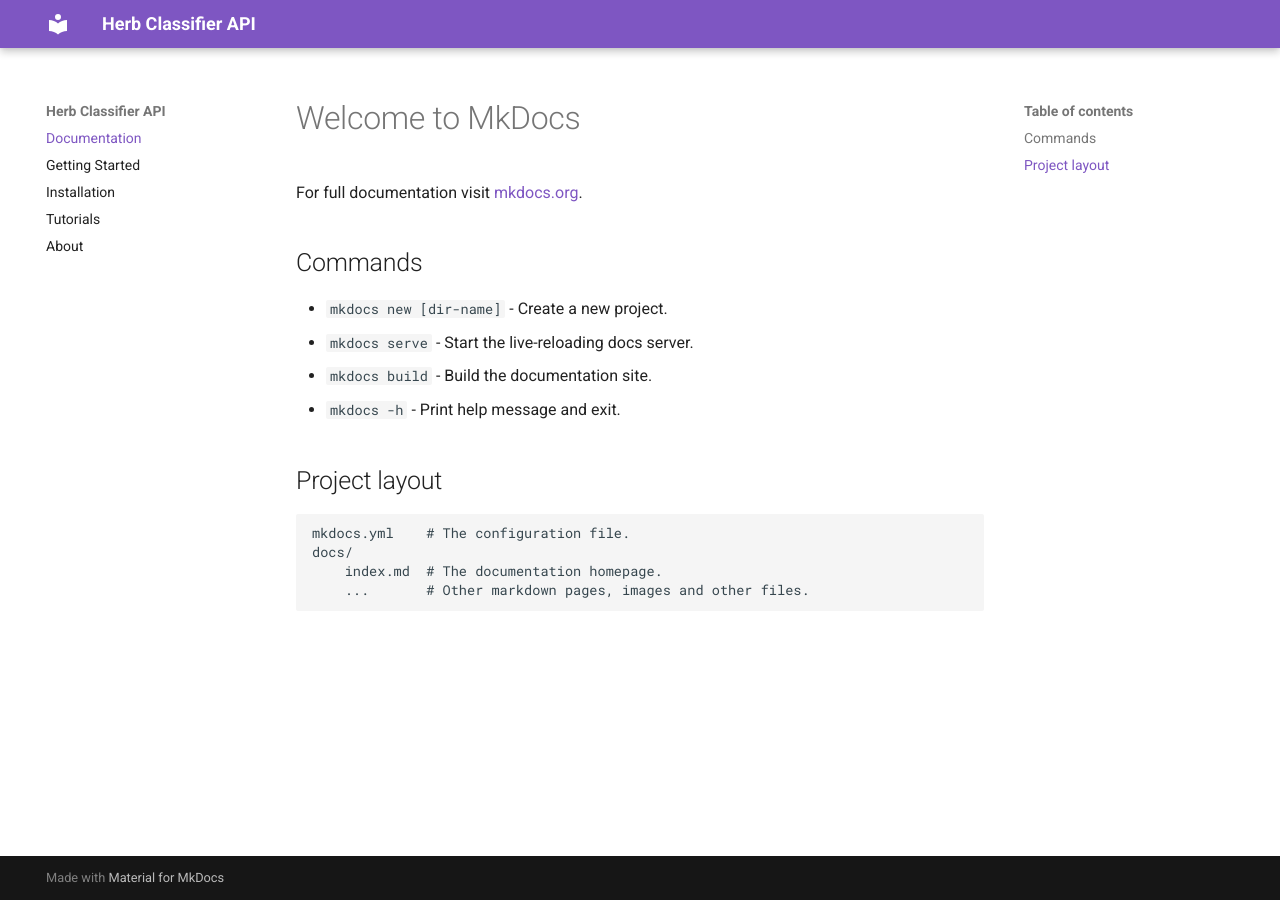
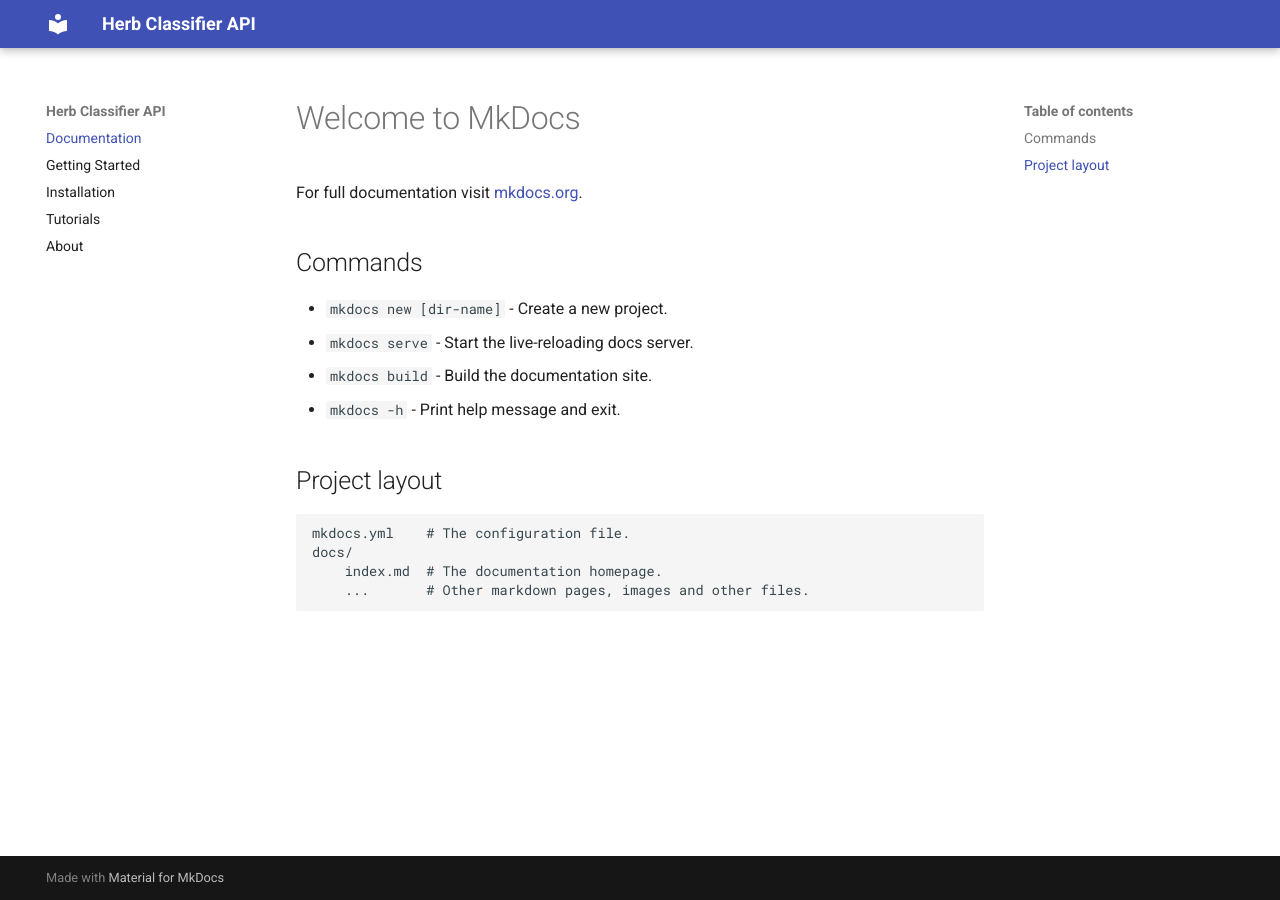
Before and after one commit to dilshankarunarathne/herb-classifier-backend, an MkDocs documentation site: the page built from docs/index.md, in a window 1280 px wide. Built offline with MkDocs 1.6.1 and Material for MkDocs 9.7.7, drawn with Linux system fonts in a browser that asks for light colours.

Commit message:
Update mkdocs.yml

```diff
--- a/mkdocs.yml
+++ b/mkdocs.yml
@@ -4,7 +4,7 @@ theme:
   name: material
   language: en
   palette:
-    primary: deep-purple
+    primary:
     accent: deep-orange
 
 plugins:
```
